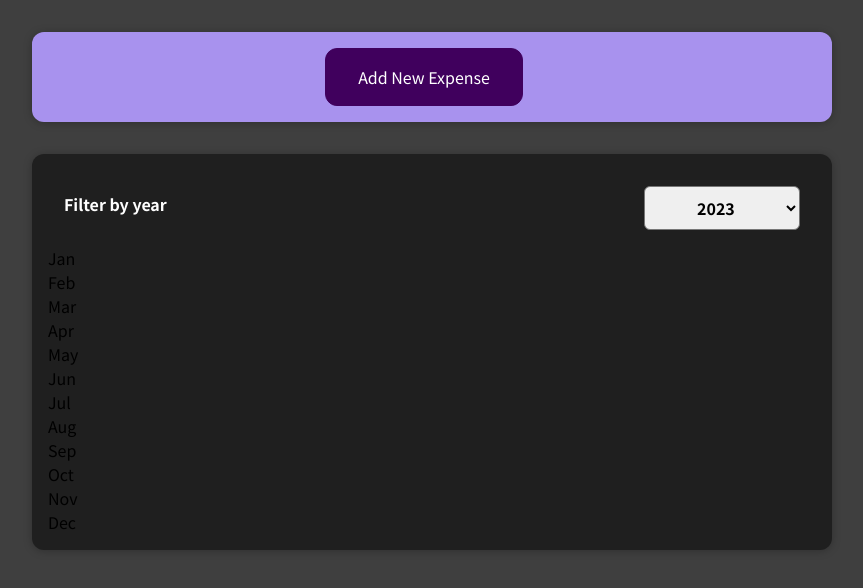
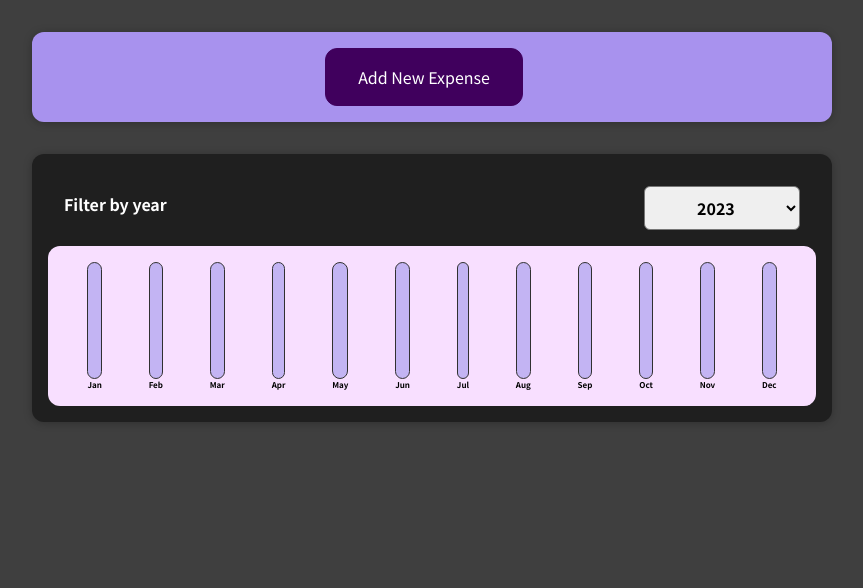
Before and after one commit to valeratech/expense-app, a React (Create React App) app: page / in a window 1280 px wide. Shown: the top 588 px of the page, without its empty margins (208-1071 px from the left). Built offline with nearby package versions, Linux system fonts and the light colour scheme; the HTML template or start-up script is replaced by a standard one.

Commit message:
Changed the css styling class names in GraphBar.css and Graph.css to correctly refelct their assoiciated .jsx components to correct the graph-bar styling error.

```diff
--- a/src/components/Graph/ExpensesGraph.jsx
+++ b/src/components/Graph/ExpensesGraph.jsx
@@ -1,4 +1,4 @@
-import Graph from './Graph';
+import Graph from "./Graph";
 
 function ExpensesGraph(props) {
     // create an array of labels/values which will be poplulated by iterating props.expenseData in the for loop below
--- a/src/components/Graph/Graph.css
+++ b/src/components/Graph/Graph.css
@@ -1,4 +1,4 @@
-.chart {
+.graph {
     padding: 1rem;
     border-radius: 12px;
     background-color: #f8dfff;
--- a/src/components/Graph/Graph.jsx
+++ b/src/components/Graph/Graph.jsx
@@ -8,6 +8,7 @@ function Graph (props) {
     // The "total" variable (max value) represents the sum of ALL values filtered for the given Month
     // The "total" variable will be used to set the ceiling for each bar. The (total/maxValue) = 100% of the bar
     const total = Math.max(...values);
+    console.log(props.graphData)
 
     return (
         <div className='graph'>
--- a/src/components/Graph/GraphBar.css
+++ b/src/components/Graph/GraphBar.css
@@ -1,11 +1,11 @@
-.chart-bar {
+.graph-bar {
     height: 100%;
     display: flex;
     flex-direction: column;
     align-items: center;
 }
 
-.chart-bar__inner {
+.graph-bar__inner {
     height: 100%;
     width: 100%;
     border: 1px solid #313131;
@@ -17,13 +17,13 @@
     justify-content: flex-end;
 }
 
-.chart-bar__fill {
+.graph-bar__fill {
     background-color: #4826b9;
     width: 100%;
     transition: all 0.3s ease-out;
 }
 
-.chart-bar__label {
+.graph-bar__label {
     font-weight: bold;
     font-size: 0.5rem;
     text-align: center;
--- a/src/components/Graph/GraphBar.jsx
+++ b/src/components/Graph/GraphBar.jsx
@@ -1,4 +1,4 @@
-import './GraphBar.css'
+import './GraphBar.css';
 
 function GraphBar(props) {
     // The fillGraphBar variable will be passed as a (style) 'height: percentage' filling a div container for each month
@@ -9,7 +9,7 @@ function GraphBar(props) {
     if (props.maxValue > 0) {
         fillGraphBar = Math.round((props.value / props.maxValue) * 100) + '%';
     }
-
+    console.log(fillGraphBar)
     return (
         <div className='graph-bar'>
             {/*The graph-bar__inner div acts as the container for the actual bar for each month */}
```
